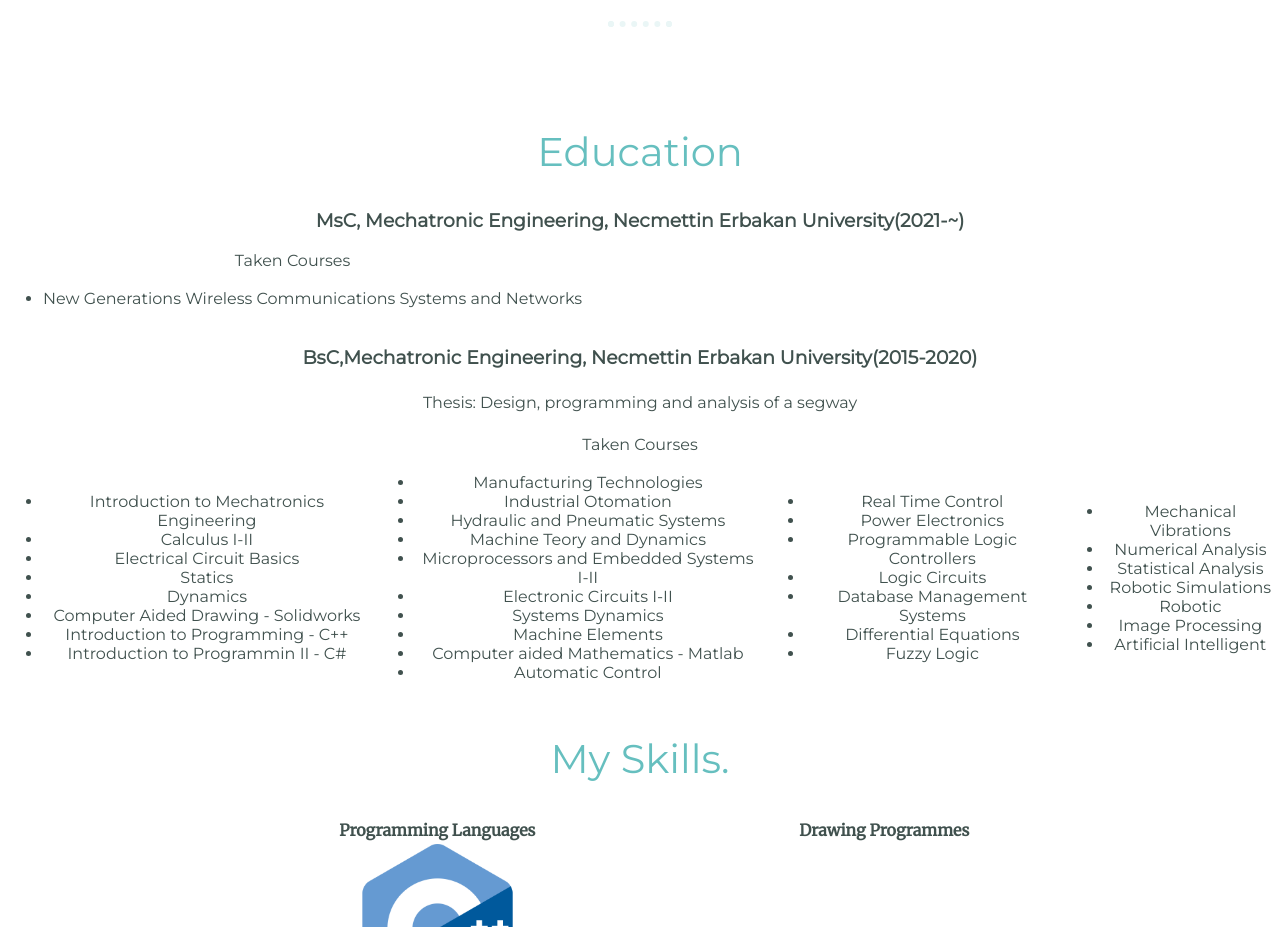
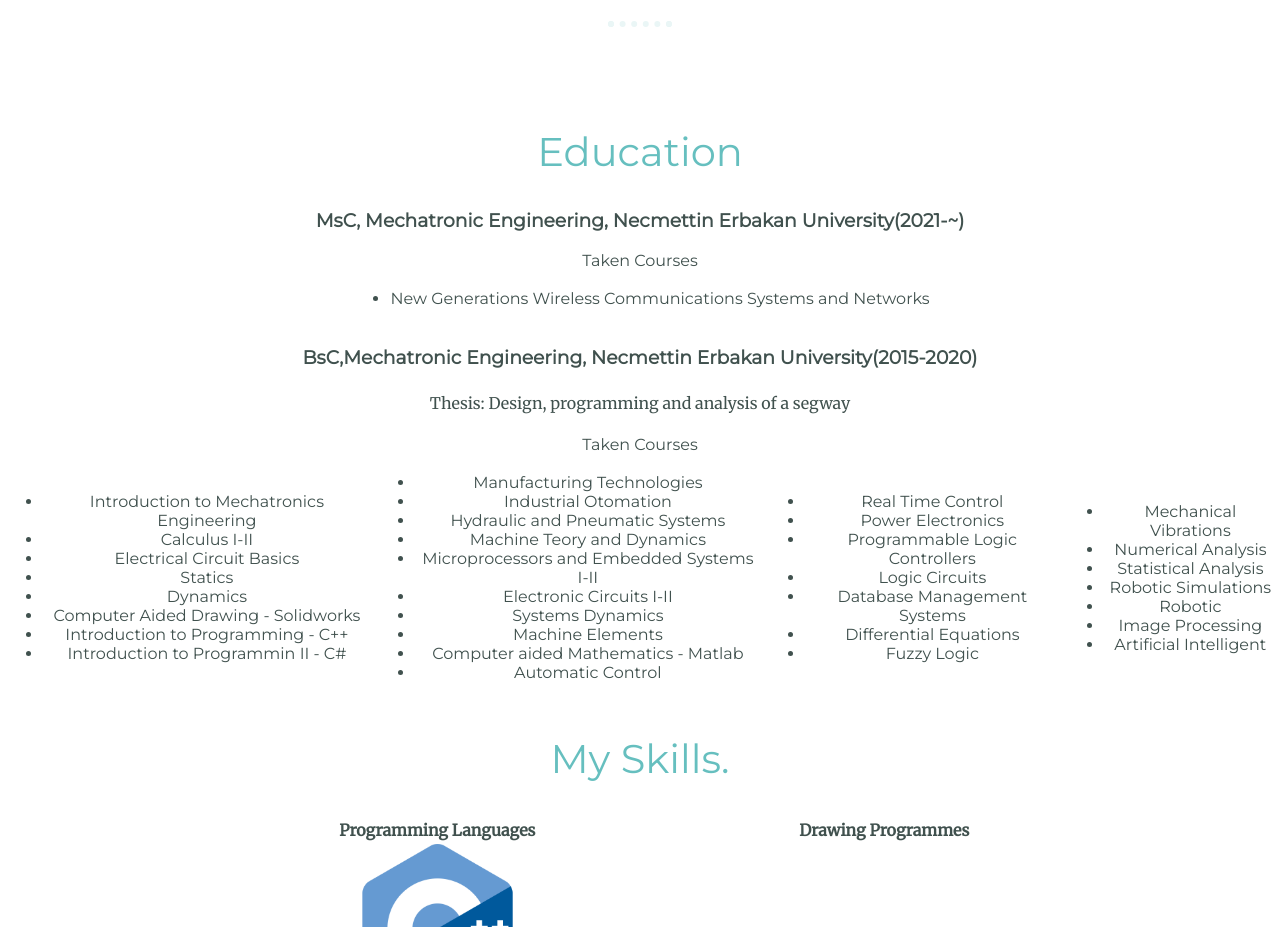
Before and after one commit to khanoguz/oguzkaganbilici, a plain HTML site: page index.html in a window 1280 px wide. Shown: the part 2280-3207 px from the top of the page. Drawn offline with Linux system fonts and the light colour scheme.

Commit message:
Add files via upload

```diff
--- a/CSS/styles.css
+++ b/CSS/styles.css
@@ -30,7 +30,7 @@ font-family: 'Montserrat', sans-serif;
 p{
   line-height: 2;
 }
-.schools{
+.lessons{
 margin-left:auto;
 margin-right:auto;
 color: #40514EF;
--- a/index.html
+++ b/index.html
@@ -45,7 +45,7 @@
 
         </div>
         <hr>
-        <div class="schools">
+        <div>
             <h2>Education</h2>
             <h3>MsC, Mechatronic Engineering, Necmettin Erbakan University(2021-~)</h3>
             <table class="lessons">
@@ -114,9 +114,6 @@
                     </td>
                 </tbody>
             </table>
-
-
-
             </ul>
         </div>
         <div class="skills">
```
